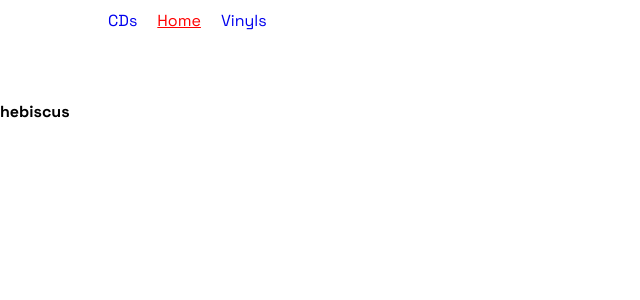
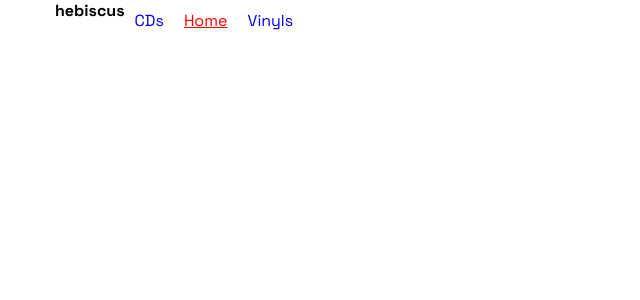
Before and after one commit to hebiscus/music-shop, a React (Create React App) app: page / in a window 1280 px wide. Shown: the top 300 px of the page, without its empty margins (0-640 px from the left). Built offline with nearby package versions, Linux system fonts and the light colour scheme.

Commit message:
add shopping-basket navbar section, sass rewrite style

```diff
--- a/src/components/Navbar.js
+++ b/src/components/Navbar.js
@@ -1,12 +1,13 @@
 import { NavLink } from "react-router-dom";
-import githubLogo from "../resources/logos/github-mark-white.svg"
+import githubLogo from "../resources/logos/github-mark-white.svg";
+import shoppingBasket from "../resources/icons/shopping-basket.svg";
 
 function Navbar() {
 
     return (
         <nav className="navbar">
             <div className="navbar-github">
-                <img src={githubLogo} alt="github logo"></img>
+                <img src={githubLogo} className="github-logo" alt="github logo"></img>
                 <h2>hebiscus</h2>
             </div>
             <ul className="navbar-links">
@@ -20,7 +21,12 @@ function Navbar() {
                     <NavLink to="/vinyls">Vinyls</NavLink>
                 </li>
             </ul>
-            <div className="navbar-cart"></div>
+            <div className="navbar-cart">
+                <button>
+                    <img src={shoppingBasket} alt="shopping-basket"></img>
+                </button>
+                <div></div>
+            </div>
         </nav>
     )
 }
--- a/src/styles/App.scss
+++ b/src/styles/App.scss
@@ -1,7 +1,21 @@
-.navbar {
+@use 'navbar-props';
+
+.navbar, .navbar-github, .navbar-links, .navbar-cart {
     display: flex;
 }
 
-.navbar-links {
-    display: flex;
+.navbar {
+
+    .navbar-github > img {
+        width: navbar-props.$icons-width;
+    };
+
+    .navbar-links {
+
+    }
+
+    .navbar-cart > button {
+        background: transparent;
+        width: navbar-props.$icons-width;
+    }
 }
--- a/src/styles/index.scss
+++ b/src/styles/index.scss
@@ -10,7 +10,7 @@ body {
   box-sizing: border-box;
 }
 
-html, body, div, span, object, iframe, figure, h1, h2, h3, h4, h5, h6,
+html, body, button, div, span, object, iframe, figure, h1, h2, h3, h4, h5, h6,
 p, blockquote, pre, a, code, em, img, small, strike, strong, sub, sup,
 tt, b, u, i, ol, ul, li, fieldset, form, label, table, caption, tbody,
 tfoot, thead, tr, th, td, main, canvas, embed, footer, header, nav, section, video{
--- /dev/null
+++ b/src/styles/navbar-props.scss
@@ -0,0 +1,2 @@
+$icons-height: 55px;
+$icons-width: 55px;
```
